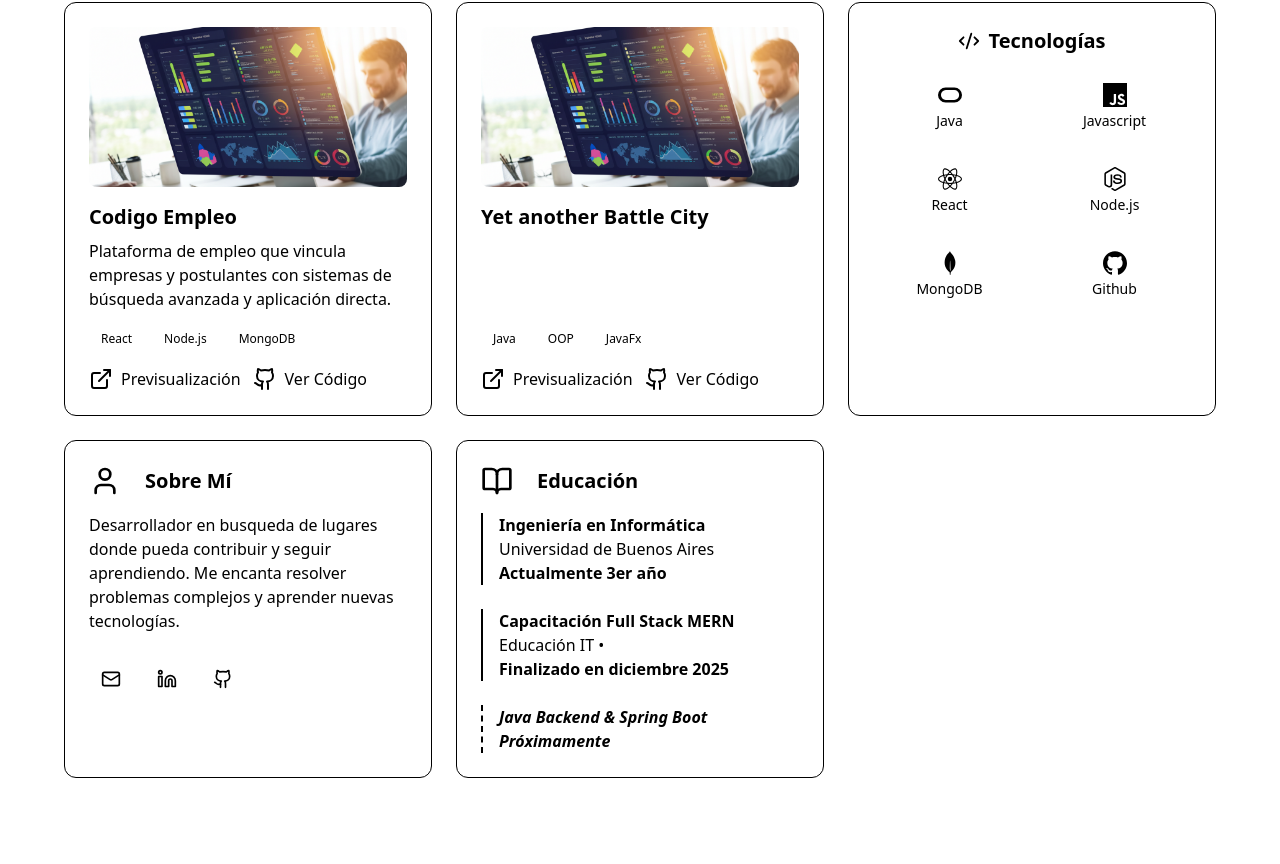
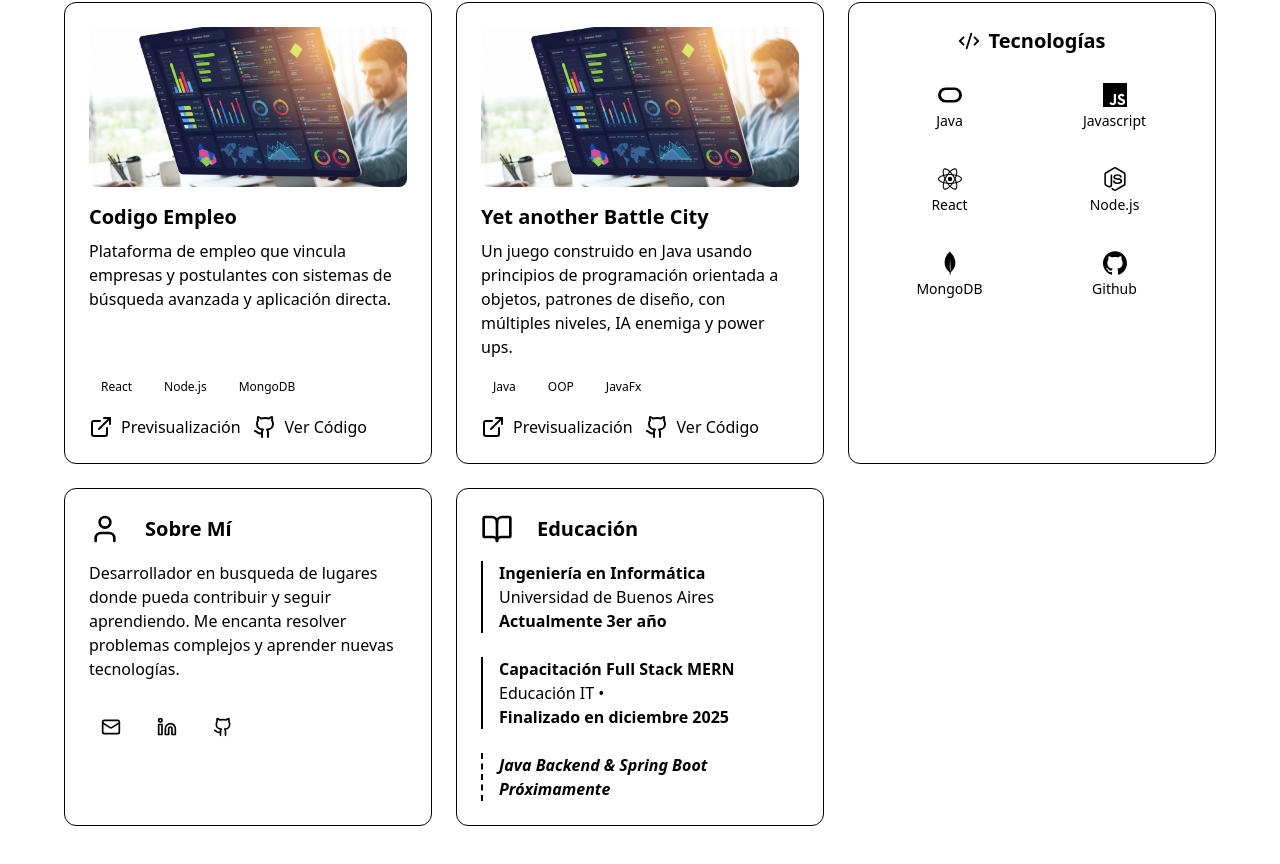
Before and after one commit to CristianAlarconDev/PortfolioV2, a React (Vite) app: page / in a window 1280 px wide. Shown: the part 966-1830 px from the top of the page. Built offline with nearby package versions, Linux system fonts and the light colour scheme.

Commit message:
game description para otro proyecto

```diff
--- a/src/contexts/LanguageContext.jsx
+++ b/src/contexts/LanguageContext.jsx
@@ -23,6 +23,8 @@ const traducciones = {
     footerText: "Something descriptive to go later",
     codigoEmpleoDescription:
     "A job board platform connecting employers and job seekers with advanced search and application features.",
+    gameDescription:
+    "A game built in Java using OOP principles, design patterns, featuring multiple levels, enemy AI, and power-ups.",
     proyectCardPreview: "Project Preview",
     proyectCardCode: "View Code",
 
@@ -48,6 +50,8 @@ const traducciones = {
     codigoEmpleoDescription:
       "Plataforma de empleo que vincula empresas y postulantes con sistemas de búsqueda avanzada y aplicación directa.",
     proyectCardPreview: "Previsualización",
+    gameDescription:
+    "Un juego construido en Java usando principios de programación orientada a objetos, patrones de diseño, con múltiples niveles, IA enemiga y power ups.",
     proyectCardCode: "Ver Código",
   },
 }
```
